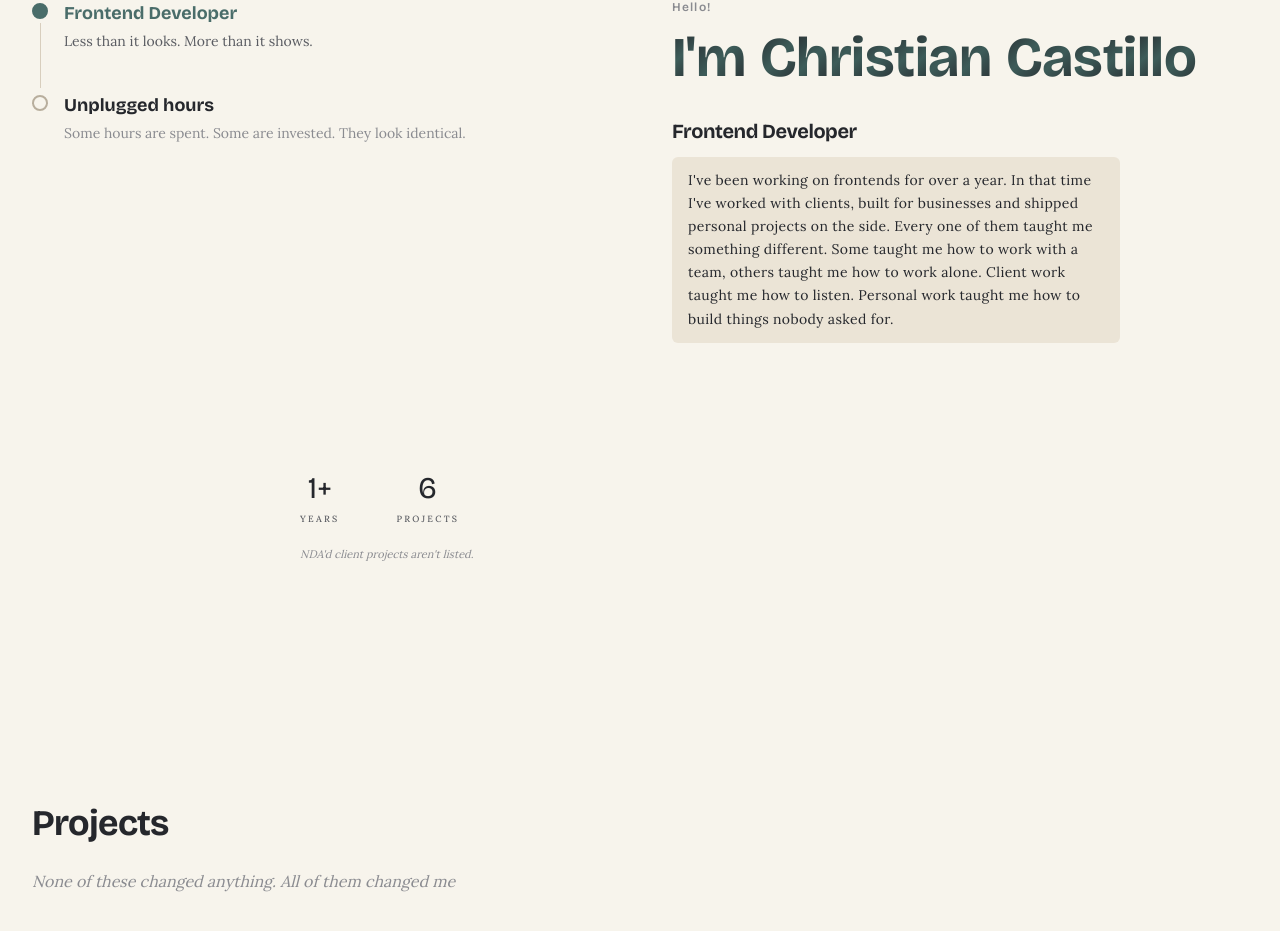
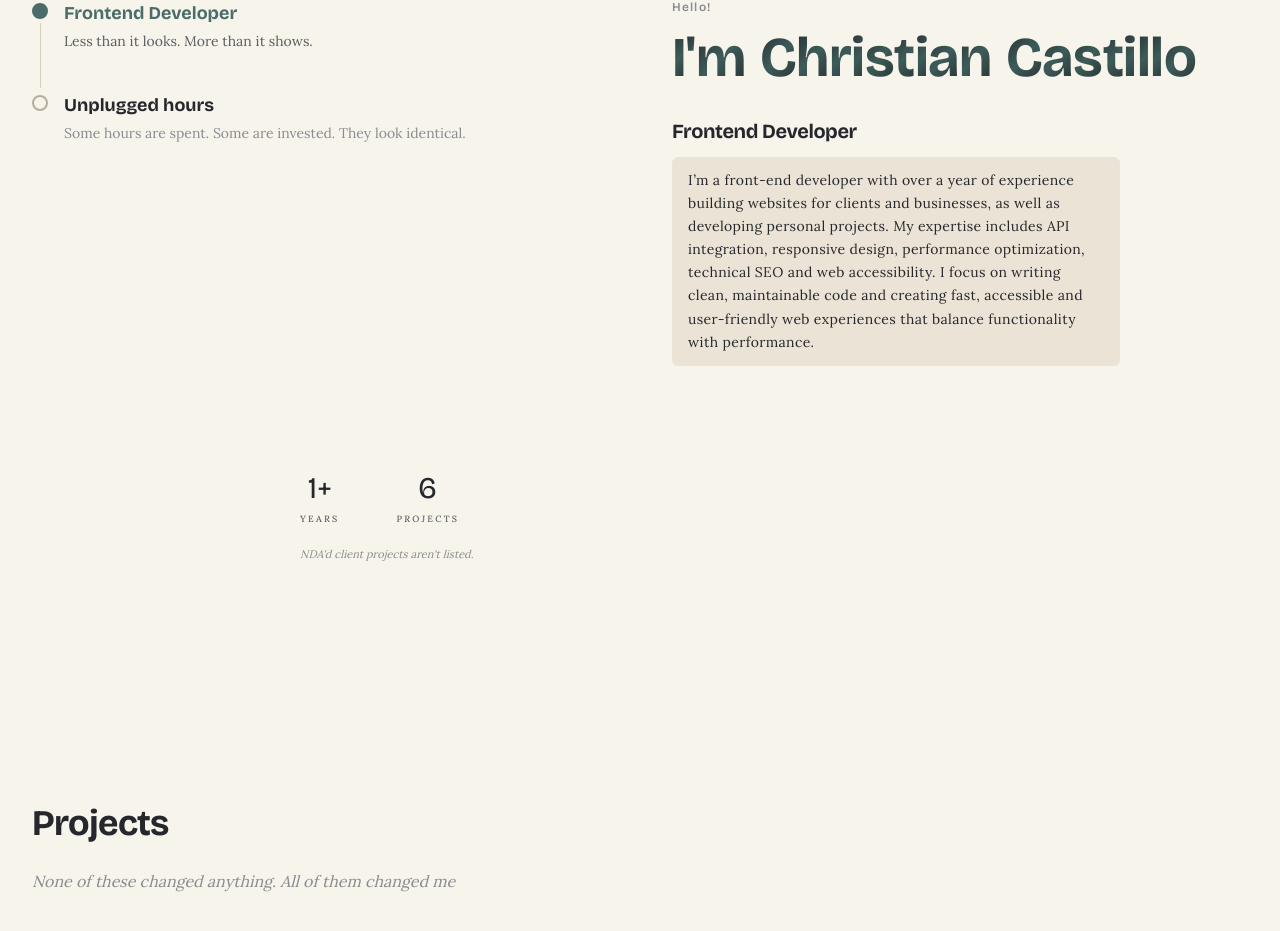
Before and after one commit to chriscstll/chriscstll, a Next.js app: page / in a window 1280 px wide. Shown: the part 913-1844 px from the top of the page. Built offline with nearby package versions, Linux system fonts and the light colour scheme.

Commit message:
changes at about section info

```diff
--- a/data/portfolio.ts
+++ b/data/portfolio.ts
@@ -36,7 +36,7 @@ export const about = {
       description: 'Less than it looks. More than it shows.',
       content: {
         title: 'Frontend Developer',
-        body: "I've been working on frontends for over a year. In that time I've worked with clients, built for businesses and shipped personal projects on the side. Every one of them taught me something different. Some taught me how to work with a team, others taught me how to work alone. Client work taught me how to listen. Personal work taught me how to build things nobody asked for.",
+        body: 'I’m a front-end developer with over a year of experience building websites for clients and businesses, as well as developing personal projects. My expertise includes API integration, responsive design, performance optimization, technical SEO and web accessibility. I focus on writing clean, maintainable code and creating fast, accessible and user-friendly web experiences that balance functionality with performance.',
       },
     },
     {
```
